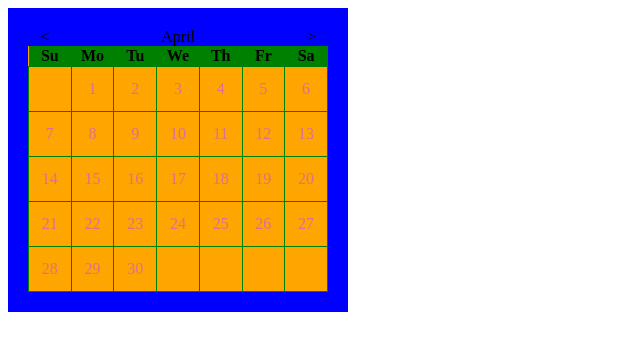
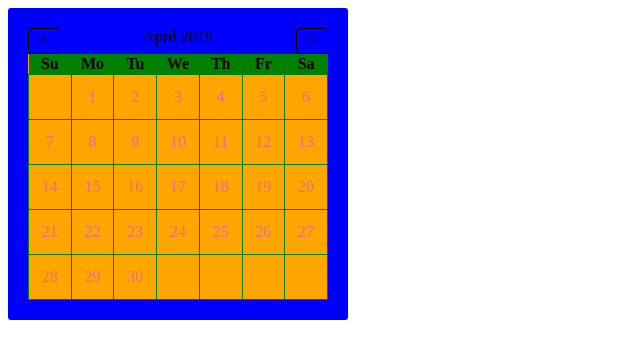
Before and after one commit to lodge-io/booking-module, a React app: page / in a window 1280 px wide. Shown: the top 358 px of the page, without its empty margins (0-640 px from the left). Built offline with nearby package versions, Linux system fonts and the light colour scheme; the HTML template or start-up script is replaced by a standard one.

Commit message:
Restyle calendar

```diff
--- a/client/src/app.jsx
+++ b/client/src/app.jsx
@@ -54,6 +54,10 @@ const TableD = styled.td`
 const ArrowSpan = styled.span`
   flex-grow: 1;
   text-align: center;
+  border: 1px solid black;
+  border-radius: 3px;
+  padding-top: 3px;
+  padding-bottom: 3px;
 `
 const MonthSpan = styled.span`
   flex-grow: 8;
@@ -79,11 +83,9 @@ const TableHolder = styled.div`
   background-color:blue;
   width: 300px;
   padding: 20px;
+  border-radius: 3px;
 
 `;
-// const Date = styled.div`
-
-// `;
 
 class Asdf extends React.Component {
   constructor(props) {
@@ -138,7 +140,7 @@ class Asdf extends React.Component {
       <TableHolder>
         <TopRow>
           <ArrowSpan onClick={() => this.lastMonth()}>&lt;</ArrowSpan>
-          <MonthSpan>{month}</MonthSpan>
+          <MonthSpan>{month} {year}</MonthSpan>
           <ArrowSpan onClick={() => this.nextMonth()}>&gt;</ArrowSpan>
         </TopRow>
         <Table>
--- a/tempCodeRunnerFile.js
+++ /dev/null
@@ -1 +0,0 @@
-genSpecialArr
```
